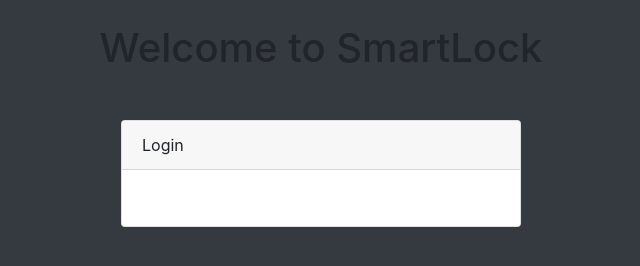
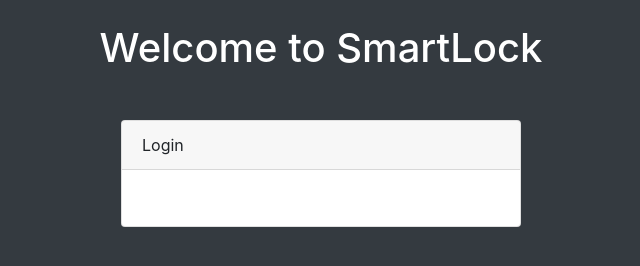
Before and after one commit to SammyGill/Smart-Lock-Web-App, a website: page views/login.html in a window 1280 px wide. Shown: the whole page, without its empty margins (319-959 px from the left). Drawn offline with nearby package versions, Linux system fonts and the light colour scheme; files whose address does not match are found by name.

Commit message:
changed color of welcome text

```diff
--- a/views/login.html
+++ b/views/login.html
@@ -21,7 +21,9 @@
 
 <body class="bg-dark">
   <br>
+  <div class="text-white">
   <h1 align="center">Welcome to SmartLock</h1>
+  </div>
   <div class="container">
     <div class="card card-login mx-auto mt-5">
       <div class="card-header">Login</div>
```
